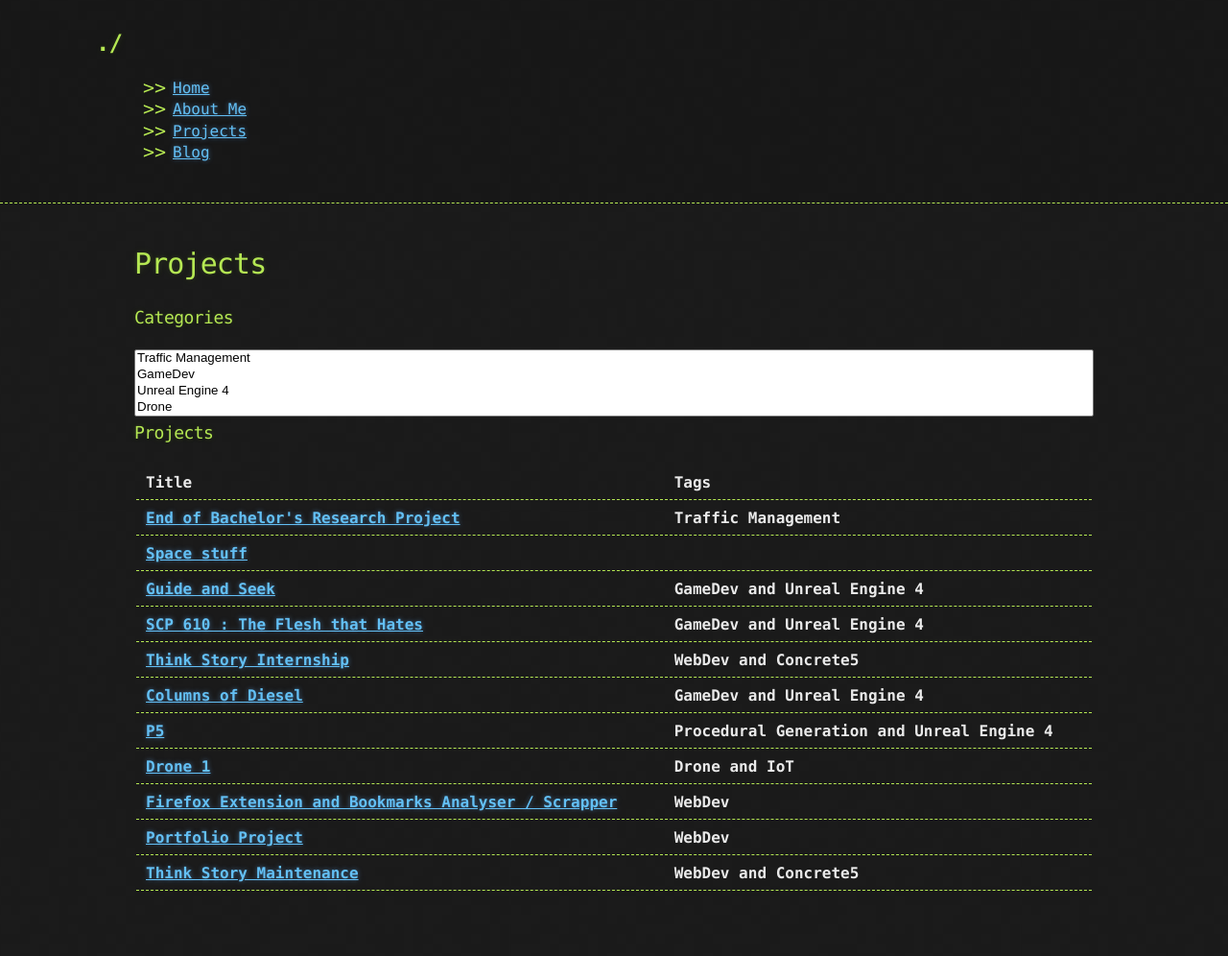
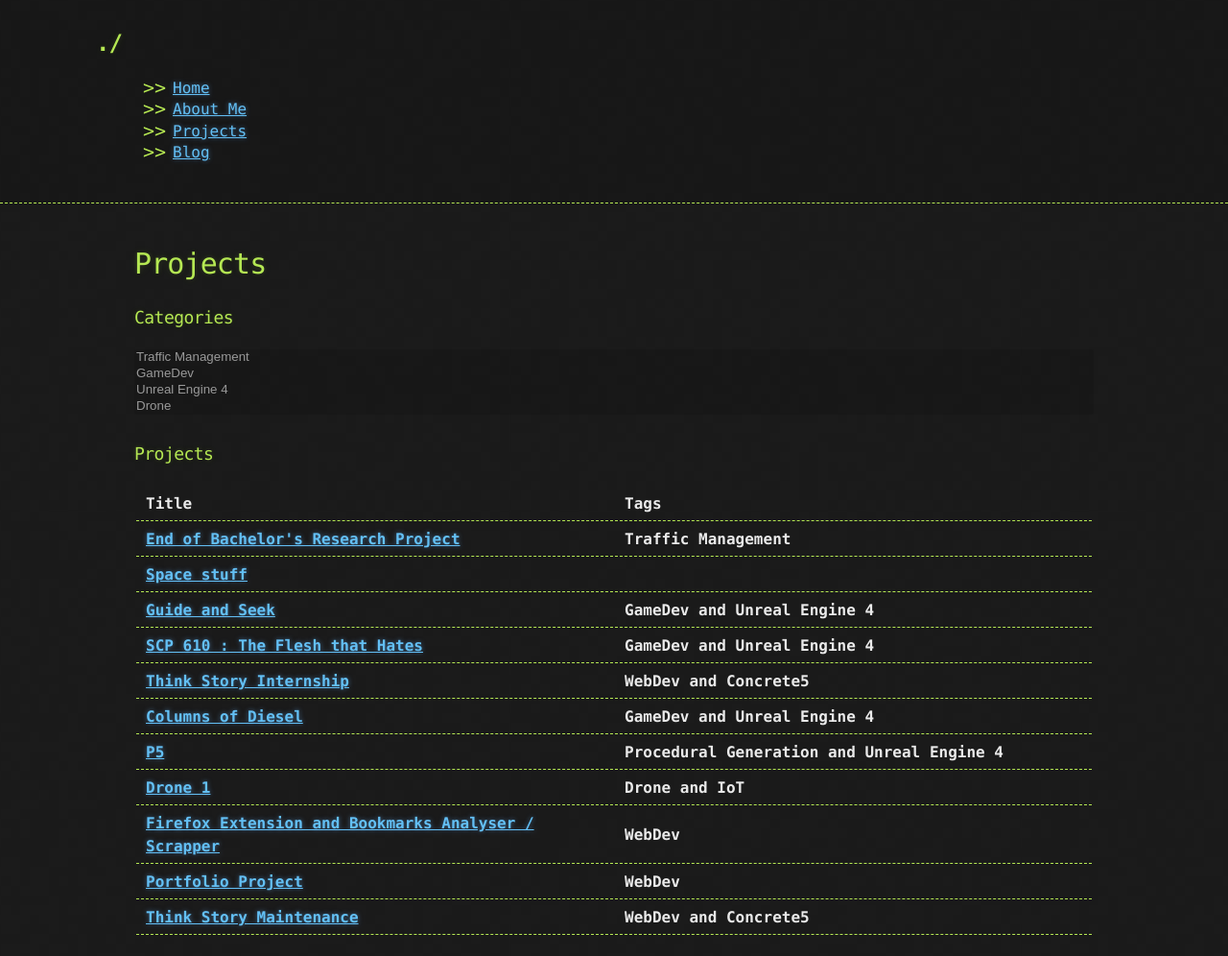
Before and after one commit to HubbleCommand/HubbleCommand.github.io, a Jekyll site: the page built from projects/index.html, in a window 1280 px wide. Shown: the whole page at 96% size. Built offline with Jekyll 4.4.1, drawn with Linux system fonts in a browser that asks for light colours; nearby versions of some CDN libraries; before the commit the page ends 950 px from its top, so only the background shows below that.

Commit message:
fix categories list white background & layout

```diff
--- a/_sass/jekyll-theme-hacker.scss
+++ b/_sass/jekyll-theme-hacker.scss
@@ -57,6 +57,21 @@ header {
   border-bottom: 1px dashed $conifer; //header;
   padding: 20px 0;
   margin: 0 0 40px 0;
+}
+
+select {
+  background: rgba(0, 0, 0, 0);
+  border: none;
+}
+
+select option {
+  background: rgba(0, 0, 0, 0.1);
+  color: #999;
+}
+
+.category-option-chosen {
+  background: rgba(25, 145, 175, 0.274);
+  color: #999;
 }
 
 header h1 {
--- a/assets/js/category_menu.js
+++ b/assets/js/category_menu.js
@@ -1,4 +1,24 @@
+var set = new Set()
+
+function onCategoryClicked(category) {
+    if (set.has(category)){
+        set.delete(category)
+    } else {
+        set.add(category)
+    }
+
+    filterProjectsOnceChosen(Array.from(set))
+}
+
 function filterProjectsOnceChosen(chosen){
+    $("#select-categories-projects").children().each(function(){
+        if (set.has(this.value)) {
+            this.classList.add("category-option-chosen")
+        } else {
+            this.classList.remove("category-option-chosen")
+        }
+    })
+
     if(chosen.length == 0){ //If nothing chosen, then show all projects
         $("#project-list-to-filter").children().each(function(){
             $(this).show();
@@ -27,7 +47,6 @@ function filterProjectsOnceChosen(chosen){
             }
         })
         if(filterResultCount > 0){
-            console.log("No results")
             $("#project-list-end").hide();
         } else {
             $("#project-list-end").show();
--- a/projects/index.html
+++ b/projects/index.html
@@ -6,15 +6,16 @@ title: Projects
 <script src="/assets/js/category_menu.js"></script>
 <h1>{{ page.title }}</h1>
 <h3>Categories</h3>
-<select style="width:100%;" multiple id="select-categories-projects" onchange="filterProjectsOnceChosen($(this).val())">
+<select style="width:100%;" class="h6" multiple id="select-categories-projects" >
     {% assign cats = site.projects | map: 'categories' | uniq  %}
     {% for cat in cats %}
-        <option value="{{cat}}">{{cat}}</option>
+        <option id="cat-{{cat}}" value="{{cat}}" onclick='onCategoryClicked("{{cat}}")'>{{cat}}</option>
     {% endfor %}
 </select>
+<br><br>
 <h3>Projects</h3>
 <div>
-    <table>
+    <table style="table-layout: fixed">
         <tbody id="project-list-to-filter">
             <tr data-categories='["TITLE"]'>
                 <th>Title</th>
```
